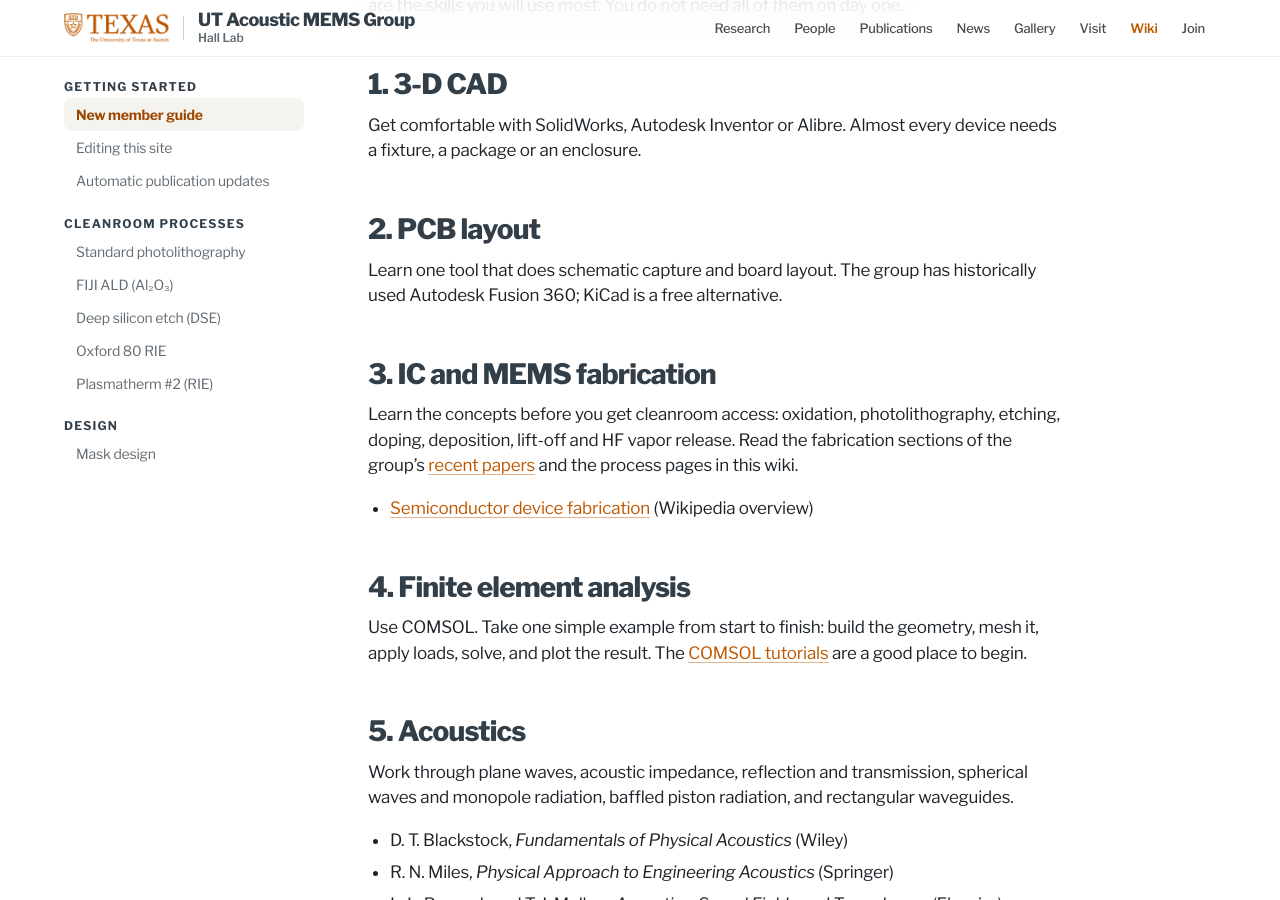
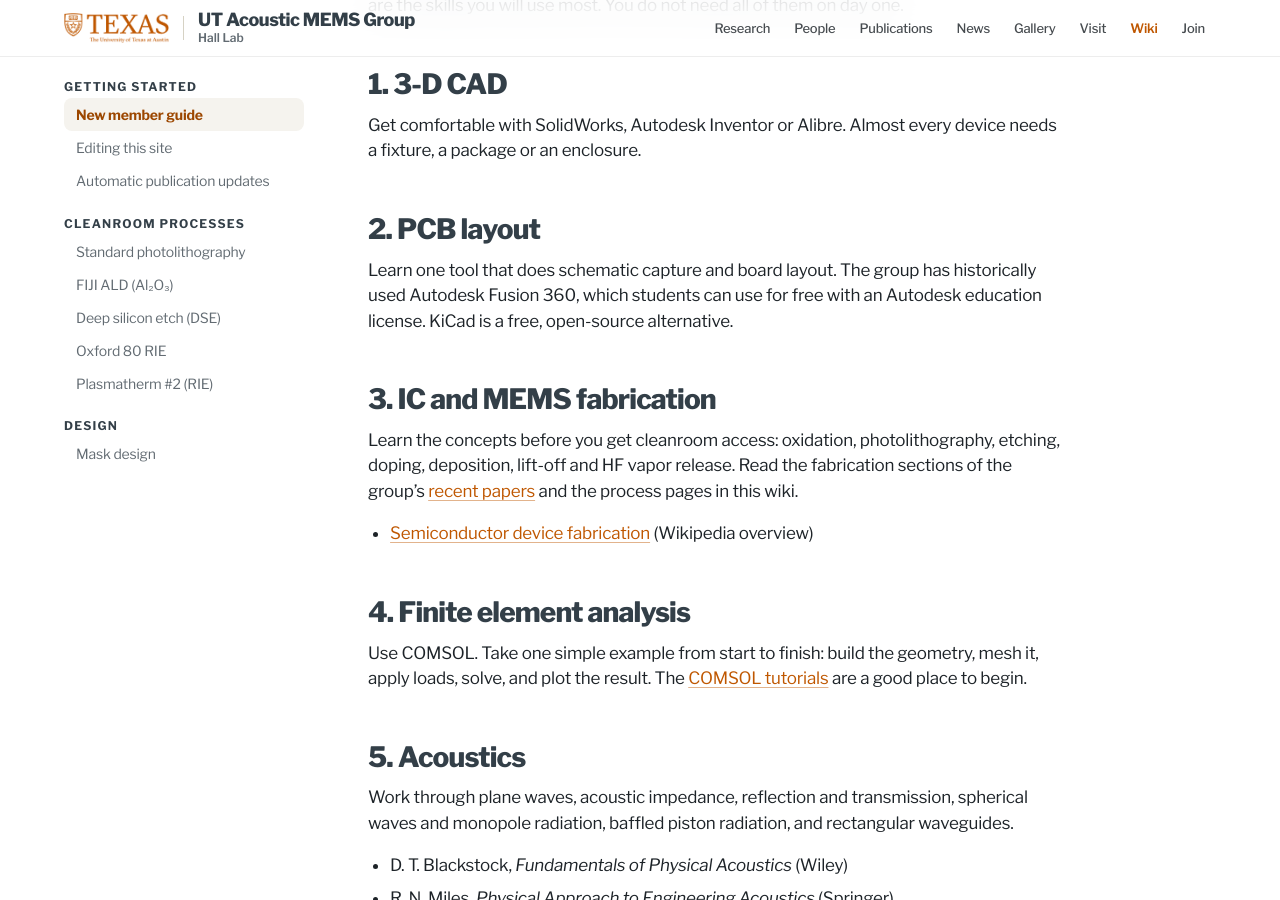
Before and after one commit to utacousticmems/utacousticmems.github.io, a Jekyll site: the page built from _wiki/new-member-guide.md, in a window 1280 px wide and 900 px high, scrolled down 474 px. Built offline with Jekyll 4.4.1, drawn with Linux system fonts in a browser that asks for light colours.

Commit message:
New member guide: note Fusion 360's free education license
Students can use Autodesk Fusion 360 for free with an Autodesk education
license; KiCad is described as the free, open-source alternative.

Co-Authored-By: Claude Opus 5.5 <noreply@anthropic.com>
Claude-Session: https://claude.ai/code/session_01XnJK1uFm4Hm7VzSdi3M7UW

```diff
--- a/_wiki/new-member-guide.md
+++ b/_wiki/new-member-guide.md
@@ -13,7 +13,7 @@ Your main job in the group is to create things: devices that combine MEMS dies,
 Get comfortable with SolidWorks, Autodesk Inventor or Alibre. Almost every device needs a fixture, a package or an enclosure.
 
 ## 2. PCB layout
-Learn one tool that does schematic capture and board layout. The group has historically used Autodesk Fusion 360; KiCad is a free alternative.
+Learn one tool that does schematic capture and board layout. The group has historically used Autodesk Fusion 360, which students can use for free with an Autodesk education license. KiCad is a free, open-source alternative.
 
 ## 3. IC and MEMS fabrication
 Learn the concepts before you get cleanroom access: oxidation, photolithography, etching, doping, deposition, lift-off and HF vapor release. Read the fabrication sections of the group's [recent papers]({{ '/publications/' | relative_url }}) and the process pages in this wiki.
```
